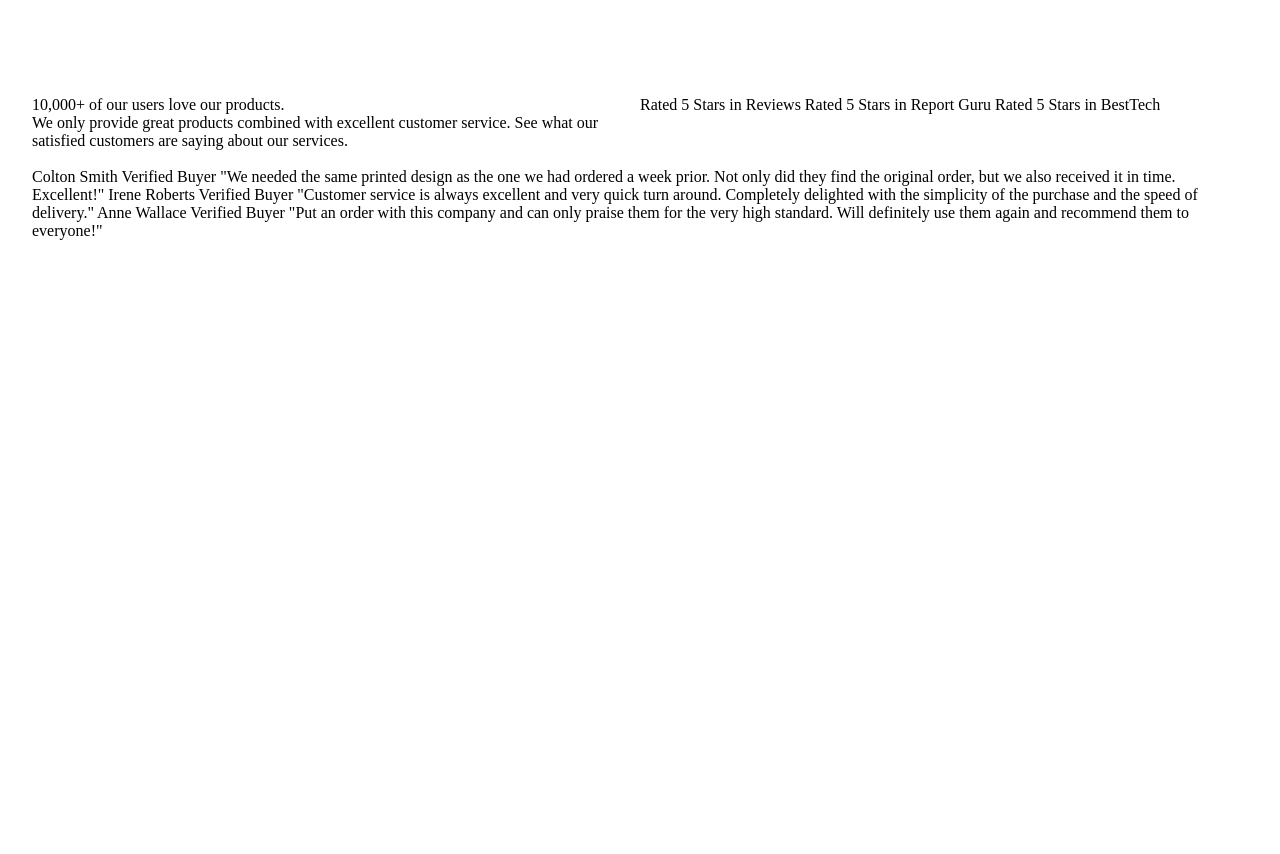
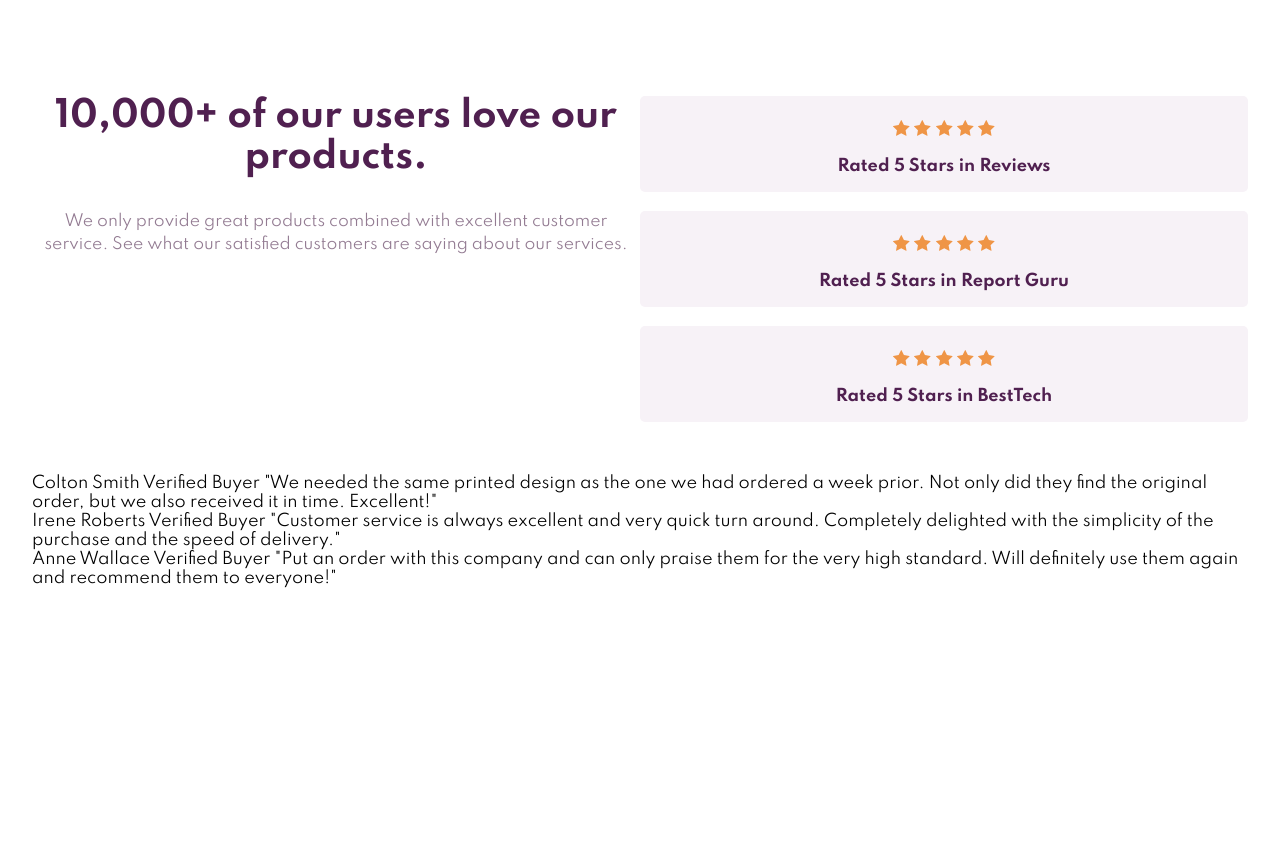
Before and after one commit to WendellRodriguesAmaral/social-proof-section-master, a plain HTML site: page index.html in a window 1280 px wide. Drawn offline with Linux system fonts and the light colour scheme.

Commit message:
finish description and classification parts

```diff
--- a/index.html
+++ b/index.html
@@ -5,6 +5,9 @@
     <meta name="viewport" content="width=device-width, initial-scale=1.0" />
     <!-- displays site properly based on user's device -->
     <link rel="stylesheet" href="style.css">
+    <link rel="preconnect" href="https://fonts.googleapis.com">
+<link rel="preconnect" href="https://fonts.gstatic.com" crossorigin>
+<link href="https://fonts.googleapis.com/css2?family=Spartan:wght@400;500;700&display=swap" rel="stylesheet">
 
     <title>Frontend Mentor | Social proof section</title>
     </style>
@@ -25,30 +28,72 @@
 
       </section>
 
-      <section class="classification">
+      <section class="classifications">
+
+        <div class="classification">
+          <span class="stars">
+            <img src="./images/icon-star.svg" alt="">
+            <img src="./images/icon-star.svg" alt="">
+            <img src="./images/icon-star.svg" alt="">
+            <img src="./images/icon-star.svg" alt="">
+            <img src="./images/icon-star.svg" alt="">
+          </span>
           Rated 5 Stars in Reviews
+        </div>
+
+        <div class="classification">
+          <span class="stars">
+            <img src="./images/icon-star.svg" alt="">
+            <img src="./images/icon-star.svg" alt="">
+            <img src="./images/icon-star.svg" alt="">
+            <img src="./images/icon-star.svg" alt="">
+            <img src="./images/icon-star.svg" alt="">
+          </span>
           Rated 5 Stars in Report Guru
+        </div>
+
+        <div class="classification">
+          <span class="stars">
+            <img src="./images/icon-star.svg" alt="">
+            <img src="./images/icon-star.svg" alt="">
+            <img src="./images/icon-star.svg" alt="">
+            <img src="./images/icon-star.svg" alt="">
+            <img src="./images/icon-star.svg" alt="">
+          </span>
           Rated 5 Stars in BestTech
+        </div>
+
       </section>
 
 
       <section class="testimonials">
 
-        Colton Smith
+        <div class="testimonial"> Colton Smith
           Verified Buyer
           "We needed the same printed design as the one we had ordered a week prior.
           Not only did they find the original order, but we also received it in time.
-        Excellent!"
+          Excellent!"</div>
 
+
+
+        <div class="testimonial">
           Irene Roberts
           Verified Buyer
           "Customer service is always excellent and very quick turn around. Completely
           delighted with the simplicity of the purchase and the speed of delivery."
+        </div>
 
-        Anne Wallace
+
+        <div class="testimonial"> Anne Wallace
           Verified Buyer
           "Put an order with this company and can only praise them for the very high
-        standard. Will definitely use them again and recommend them to everyone!"
+          standard. Will definitely use them again and recommend them to everyone!"</div>
+
+
+
+
+
+
       </section>
 
 
--- a/style.css
+++ b/style.css
@@ -5,29 +5,73 @@
   box-sizing: border-box;
 }
 
+:root {
+  --font: "Spartan", sans-serif;
+  --weight700: 700;
+  --weight500: 500;
+  --weight400: 400;
+  --purple:hsl(300, 43%, 22%);
+  --pink:hsl(333, 80%, 67%);
+  --purpleVeryLight:hsl(300, 24%, 96%);
+  --grey:hsl(303, 10%, 53%);
+  --white:hsl(0, 0%, 100%);
+}
+
+
 body,
 html {
   width: 100%;
   min-height: 100vh;
   padding: 3rem 0;
+  font-family: var(--font);
 }
+
 
 main.all {
   width: 100%;
   display: grid;
-  grid-template-rows: 1fr 1fr 1fr;
-  padding:0 2rem;
+  grid-template-rows: auto auto auto;
+  padding: 0 2rem;
 }
 
-div.descriptionTitle{
+div.descriptionTitle {
+    font-size:2.2rem;
+    font-weight:var(--weight700);
+    text-align: center;
+    margin-bottom: 2rem;
+    color:var(--purple);
+}
 
+p.descriptionText{
+    text-align: center;
+    font-size:15.5px;
+    margin-bottom: 2rem;
+    line-height: 1.5;
+    color: var(--grey);
+}
 
+/*  description finish   */
+
+section.classifications{
+    margin-bottom:2rem;
+}
+
+div.classification{
+    width: 100%;
+    padding: 1rem;
+    text-align: center;
+    background-color: var(--purpleVeryLight);
+    margin-bottom: 1.2rem;
+    font-weight: var(--weight700);
+    color: var(--purple);
+    border-radius:5px;
 
 }
 
-
-
-
+span.stars{
+    display: block;
+    padding: .5rem 0 1rem;
+}
 
 
 
```
Lines whose indentation alone changed are shown as unchanged.
